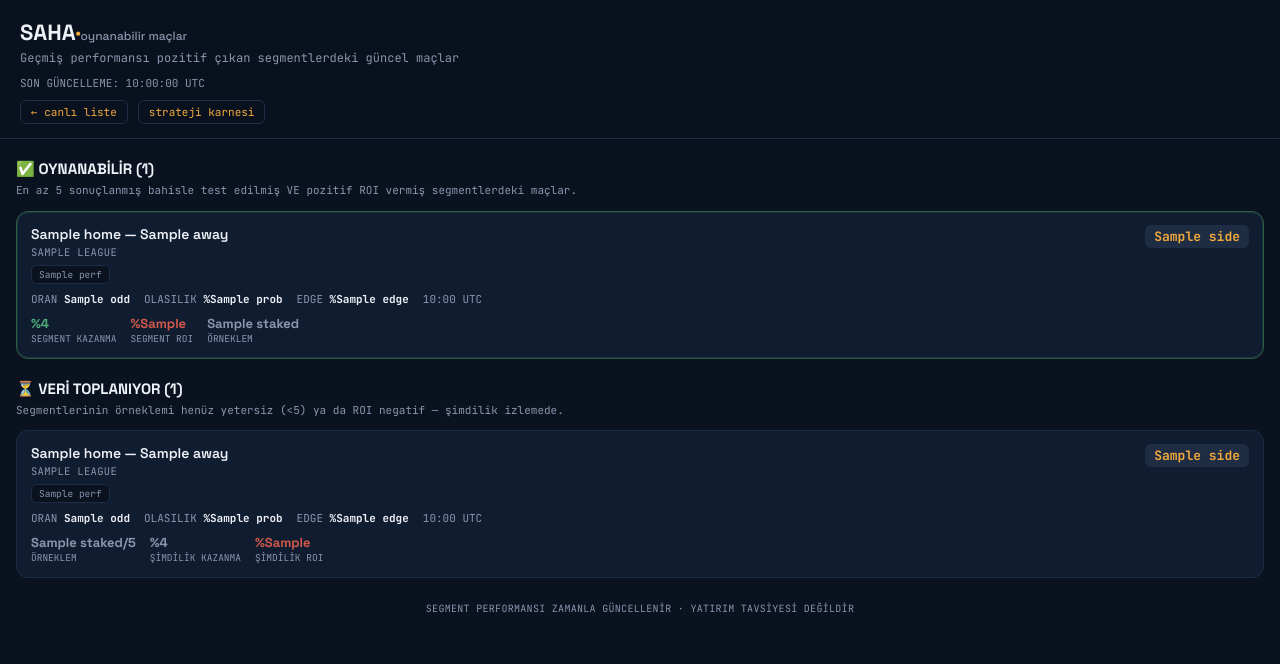
After one commit to kamiltayyar161616-spec/Volkano-Sinyal, a Flask app: template templates/oynanabilir.html in a window 1280 px wide. The commit adds this page. Shown: the top 664 px of the page. Run offline with Flask 3, Linux system fonts and the light colour scheme; the template is opened without the code that fills it: most values are stand-ins (such as "Sample title", 1, 10 or a date in 2020).

Commit message:
Oynanabilir Maclar sekmesi: segment bazli ROI/kazanma oranina gore otomatik filtreleme

```diff
--- a/app.py
+++ b/app.py
@@ -3,7 +3,7 @@ import time
 
 from flask import Flask, render_template, jsonify
 
-from match_analyzer import get_analysis, record_snapshot, get_stats, get_recent_picks
+from match_analyzer import get_analysis, record_snapshot, get_stats, get_recent_picks, get_playable_picks
 from results_checker import check_pending_results
 
 app = Flask(__name__)
@@ -16,6 +16,13 @@ RESULT_CHECK_INTERVAL_SEC = 900  # her 15 dakikada bir sonuçları kontrol et
 def index():
     data = get_analysis()
     return render_template("index.html", data=data)
+
+
+@app.route("/oynanabilir")
+def oynanabilir():
+    data = get_analysis()
+    playable_data = get_playable_picks(data)
+    return render_template("oynanabilir.html", data=playable_data, generated_at=data["generated_at"])
 
 
 @app.route("/istatistik")
@@ -33,6 +40,11 @@ def api_matches():
 @app.route("/api/stats")
 def api_stats():
     return jsonify(get_stats())
+
+
+@app.route("/api/oynanabilir")
+def api_oynanabilir():
+    return jsonify(get_playable_picks(get_analysis()))
 
 
 def _background_loop():
--- a/templates/index.html
+++ b/templates/index.html
@@ -136,6 +136,7 @@
     <span id="countdown">120s</span>
   </div>
   <a href="/istatistik" style="display:inline-block; margin-top:10px; color:var(--amber); font-size:11px; text-decoration:none; border:1px solid var(--navy-line); padding:4px 10px; border-radius:6px;">📊 STRATEJİ KARNESİ →</a>
+  <a href="/oynanabilir" style="display:inline-block; margin-top:10px; margin-left:6px; color:var(--turf); font-size:11px; text-decoration:none; border:1px solid var(--navy-line); padding:4px 10px; border-radius:6px;">✅ OYNANABİLİR MAÇLAR →</a>
   <div class="refresh-bar"><div class="refresh-fill" id="refreshFill"></div></div>
 </header>
 
--- /dev/null
+++ b/templates/oynanabilir.html
@@ -0,0 +1,146 @@
+<!DOCTYPE html>
+<html lang="tr">
+<head>
+<meta charset="UTF-8">
+<meta name="viewport" content="width=device-width, initial-scale=1">
+<title>SAHA — Oynanabilir Maçlar</title>
+<link rel="preconnect" href="https://fonts.googleapis.com">
+<link href="https://fonts.googleapis.com/css2?family=Space+Grotesk:wght@500;600;700&family=JetBrains+Mono:wght@400;500;600;700&display=swap" rel="stylesheet">
+<style>
+  :root{
+    --navy-deep:#0a1220; --navy:#101c30; --navy-line:#1e2c44;
+    --amber:#f2a93b; --amber-dim:#8a6a2e;
+    --turf:#4fae7a; --turf-dim:#2c5f42;
+    --clay:#d1594a; --clay-dim:#6e332c;
+    --chalk:#eef1f6; --chalk-dim:#8996ac;
+  }
+  *{box-sizing:border-box;}
+  body{
+    margin:0; background:var(--navy-deep); color:var(--chalk);
+    font-family:'JetBrains Mono', monospace; -webkit-font-smoothing:antialiased;
+    padding-bottom:50px;
+  }
+  header{
+    position:sticky; top:0; z-index:10;
+    padding:18px 20px 14px; border-bottom:1px solid var(--navy-line);
+    background:rgba(10,18,32,0.92); backdrop-filter:blur(6px);
+  }
+  .brand{ font-family:'Space Grotesk', sans-serif; font-weight:700; font-size:22px; }
+  .brand .dot{ color:var(--amber); }
+  .subtitle{ color:var(--chalk-dim); font-size:12px; margin-top:4px; }
+  .meta-row{ margin-top:10px; font-size:11px; color:var(--chalk-dim); }
+  .navlinks{ display:flex; gap:10px; margin-top:10px; }
+  .navlinks a{ color:var(--amber); font-size:11px; text-decoration:none; border:1px solid var(--navy-line); padding:4px 10px; border-radius:6px; }
+
+  h2.section{ font-family:'Space Grotesk', sans-serif; font-size:15px; margin:20px 16px 4px; display:flex; align-items:center; gap:8px; }
+  .section-sub{ color:var(--chalk-dim); font-size:11px; margin:0 16px 12px; line-height:1.5; }
+
+  .row{ background:var(--navy); border:1px solid var(--navy-line); border-radius:12px; padding:13px 14px; margin:0 16px 8px; }
+  .row.playable{ border-color:var(--turf-dim); box-shadow:0 0 0 1px rgba(79,174,122,0.15) inset; }
+  .row-top{ display:flex; justify-content:space-between; align-items:flex-start; gap:8px; }
+  .teams{ font-family:'Space Grotesk', sans-serif; font-weight:600; font-size:14px; }
+  .league{ color:var(--chalk-dim); font-size:10.5px; margin-top:2px; text-transform:uppercase; letter-spacing:0.03em; }
+  .side-badge{ background:var(--navy-line); color:var(--amber); font-weight:700; font-size:13px; padding:3px 9px; border-radius:6px; }
+
+  .seg-tag{ display:inline-block; font-size:9.5px; color:var(--chalk-dim); background:var(--navy-deep); border:1px solid var(--navy-line); padding:2px 7px; border-radius:5px; margin-top:6px; }
+
+  .perf-row{ display:flex; gap:14px; margin-top:9px; font-size:11px; }
+  .perf-item .num{ font-weight:700; font-size:13px; font-family:'Space Grotesk', sans-serif; }
+  .perf-item .lbl{ color:var(--chalk-dim); font-size:9.5px; }
+  .num.pos{ color:var(--turf); }
+  .num.neg{ color:var(--clay); }
+  .num.flat{ color:var(--chalk-dim); }
+
+  .row-stats{ display:flex; gap:14px; margin-top:8px; font-size:11px; color:var(--chalk-dim); flex-wrap:wrap; }
+  .row-stats b{ color:var(--chalk); }
+
+  .collecting-badge{ font-size:9.5px; color:var(--amber); border:1px solid var(--amber-dim); padding:2px 7px; border-radius:5px; }
+
+  .empty{ color:var(--chalk-dim); font-size:12px; text-align:center; padding:24px 16px; }
+  footer{ text-align:center; color:var(--chalk-dim); font-size:10px; margin-top:24px; letter-spacing:0.03em; }
+</style>
+</head>
+<body>
+
+<header>
+  <div class="brand">SAHA<span class="dot">·</span><span style="font-size:12px; color:var(--chalk-dim); font-weight:500;">oynanabilir maçlar</span></div>
+  <div class="subtitle">Geçmiş performansı pozitif çıkan segmentlerdeki güncel maçlar</div>
+  <div class="meta-row">SON GÜNCELLEME: {{ generated_at[11:19] }} UTC</div>
+  <div class="navlinks">
+    <a href="/">← canlı liste</a>
+    <a href="/istatistik">strateji karnesi</a>
+  </div>
+</header>
+
+<h2 class="section">✅ OYNANABİLİR ({{ data.playable|length }})</h2>
+<div class="section-sub">En az 5 sonuçlanmış bahisle test edilmiş VE pozitif ROI vermiş segmentlerdeki maçlar.</div>
+
+{% if data.playable %}
+  {% for c in data.playable %}
+  <div class="row playable">
+    <div class="row-top">
+      <div>
+        <div class="teams">{{ c.home }} — {{ c.away }}</div>
+        <div class="league">{{ c.league }}</div>
+        <div class="seg-tag">{{ c.perf.label }}</div>
+      </div>
+      <span class="side-badge">{{ c.side }}</span>
+    </div>
+    <div class="row-stats">
+      <span>ORAN <b>{{ c.odd }}</b></span>
+      <span>OLASILIK <b>%{{ c.prob }}</b></span>
+      <span>EDGE <b>%{{ c.edge }}</b></span>
+      <span>{{ c.time[11:16] }} UTC</span>
+    </div>
+    <div class="perf-row">
+      <div class="perf-item"><div class="num pos">%{{ c.perf.win_rate }}</div><div class="lbl">SEGMENT KAZANMA</div></div>
+      <div class="perf-item"><div class="num {{ 'pos' if c.perf.roi_pct > 0 else 'neg' }}">{{ '+' if c.perf.roi_pct > 0 else '' }}%{{ c.perf.roi_pct }}</div><div class="lbl">SEGMENT ROI</div></div>
+      <div class="perf-item"><div class="num flat">{{ c.perf.staked }}</div><div class="lbl">ÖRNEKLEM</div></div>
+    </div>
+  </div>
+  {% endfor %}
+{% else %}
+  <div class="empty">Henüz pozitif ROI'li, yeterli örneklemi olan bir segment yok. Aşağıdaki "veri toplanıyor" listesi büyüdükçe burası dolacak.</div>
+{% endif %}
+
+<h2 class="section">⏳ VERİ TOPLANIYOR ({{ data.collecting|length }})</h2>
+<div class="section-sub">Segmentlerinin örneklemi henüz yetersiz (&lt;5) ya da ROI negatif — şimdilik izlemede.</div>
+
+{% if data.collecting %}
+  {% for c in data.collecting[:20] %}
+  <div class="row">
+    <div class="row-top">
+      <div>
+        <div class="teams">{{ c.home }} — {{ c.away }}</div>
+        <div class="league">{{ c.league }}</div>
+        <div class="seg-tag">{{ c.perf.label if c.perf else 'segment yok' }}</div>
+      </div>
+      <span class="side-badge">{{ c.side }}</span>
+    </div>
+    <div class="row-stats">
+      <span>ORAN <b>{{ c.odd }}</b></span>
+      <span>OLASILIK <b>%{{ c.prob }}</b></span>
+      <span>EDGE <b>%{{ c.edge }}</b></span>
+      <span>{{ c.time[11:16] }} UTC</span>
+    </div>
+    {% if c.perf %}
+    <div class="perf-row">
+      <div class="perf-item"><div class="num flat">{{ c.perf.staked }}/5</div><div class="lbl">ÖRNEKLEM</div></div>
+      {% if c.perf.win_rate is not none %}
+      <div class="perf-item"><div class="num flat">%{{ c.perf.win_rate }}</div><div class="lbl">ŞİMDİLİK KAZANMA</div></div>
+      <div class="perf-item"><div class="num {{ 'pos' if c.perf.roi_pct > 0 else 'neg' }}">%{{ c.perf.roi_pct }}</div><div class="lbl">ŞİMDİLİK ROI</div></div>
+      {% endif %}
+    </div>
+    {% else %}
+    <span class="collecting-badge">henüz sonuç yok</span>
+    {% endif %}
+  </div>
+  {% endfor %}
+{% else %}
+  <div class="empty">Liste boş.</div>
+{% endif %}
+
+<footer>SEGMENT PERFORMANSI ZAMANLA GÜNCELLENİR &middot; YATIRIM TAVSİYESİ DEĞİLDİR</footer>
+
+</body>
+</html>
```
Also changed, not shown: match_analyzer.py (+102 -0 lines).
